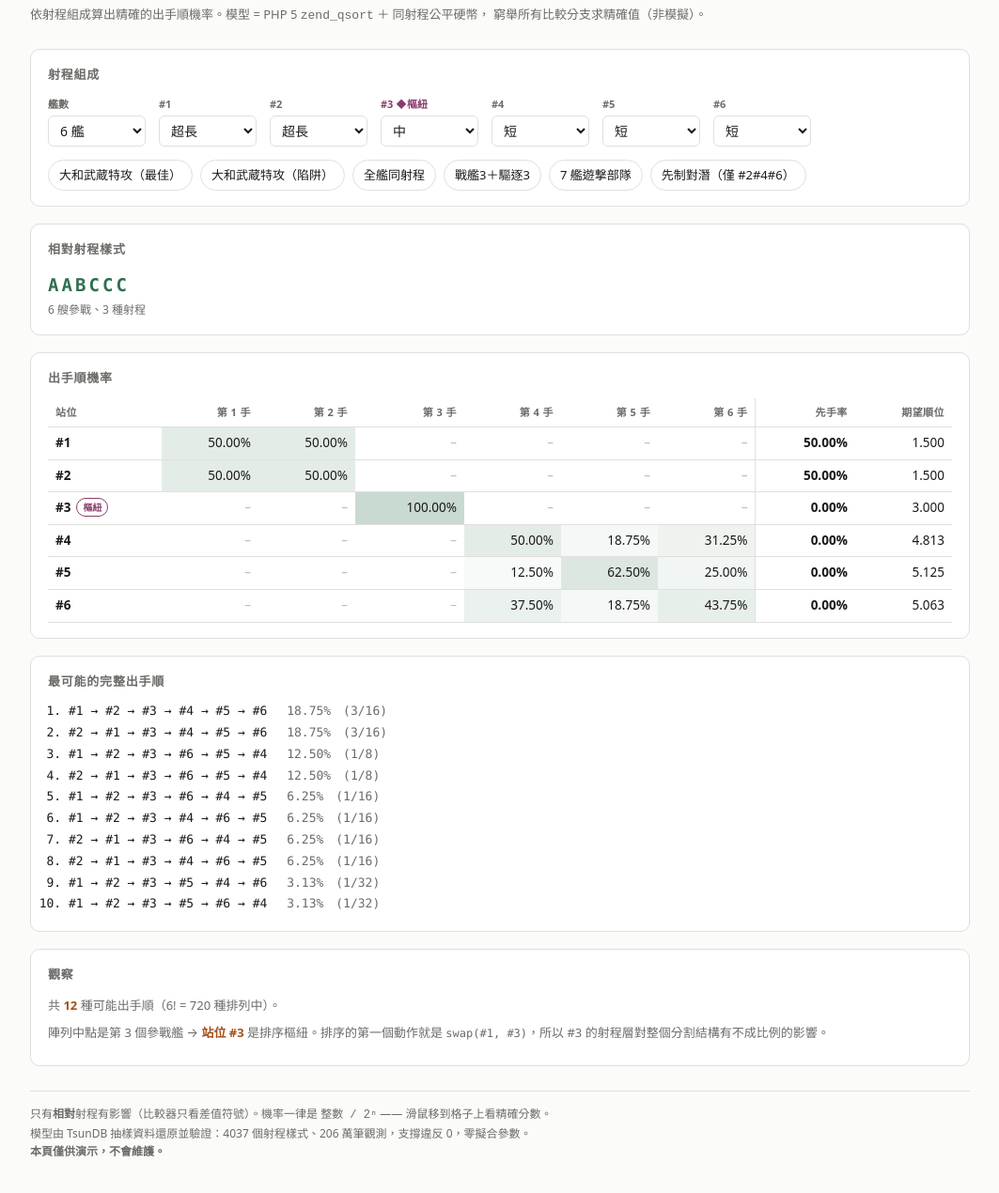
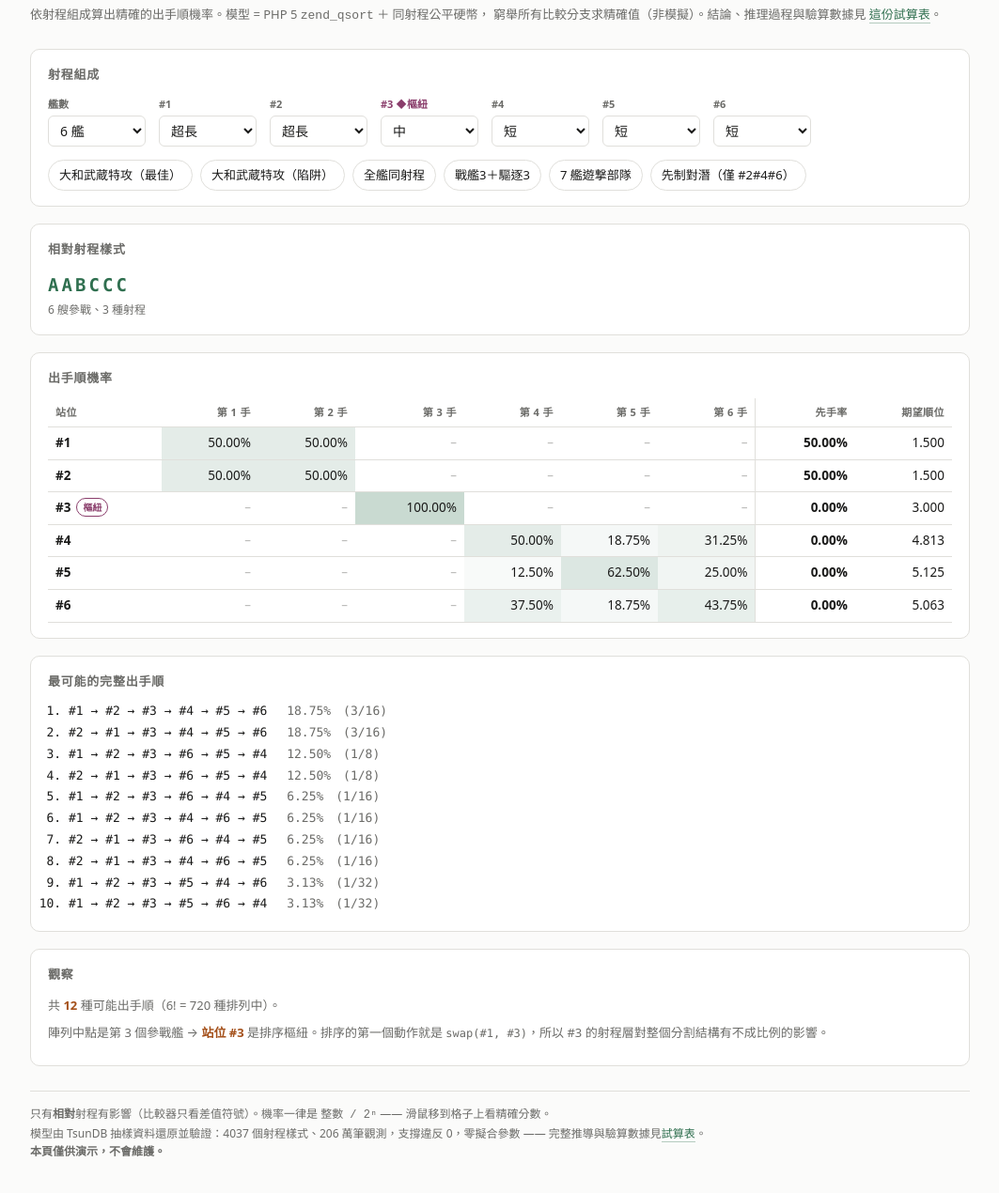
Before and after one commit to dube116/kancolle-shelling-order, a plain HTML site: page index.html in a window 1280 px wide. Shown: the part 120-1390 px from the top of the page at 94% size, without its empty margins (108-1171 px from the left). Drawn offline with Linux system fonts and the light colour scheme.

Commit message:
加上結論／推理過程／驗算數據的試算表連結
放在頂端說明段與 footer 驗證數字那行兩處，開新分頁避免弄丟
當下的計算結果。本頁原本沒有任何 <a> 元素，順帶補上符合主題
配色的連結樣式（深色模式一併處理）。

頁面仍為零外部載入資源，可離線使用。

```diff
--- a/index.html
+++ b/index.html
@@ -56,6 +56,9 @@ ol.orders span{color:var(--dim)}
 .notes b{color:var(--warn)}
 .notes code{font-family:ui-monospace,Menlo,monospace;font-size:12px}
 footer{font-size:12px;color:var(--dim);border-top:1px solid var(--line);padding-top:14px;margin-top:26px}
+a{color:var(--accent);text-decoration:none;
+  border-bottom:1px solid color-mix(in srgb,var(--accent) 35%,transparent)}
+a:hover{border-bottom-color:var(--accent)}
 </style>
 </head>
 <body>
@@ -66,7 +69,9 @@ footer{font-size:12px;color:var(--dim);border-top:1px solid var(--line);padding-
 
   <h1>砲擊順序計算器</h1>
   <p class="sub">依射程組成算出精確的出手順機率。模型 = PHP 5 <code>zend_qsort</code> ＋ 同射程公平硬幣，
-     窮舉所有比較分支求精確值（非模擬）。</p>
+     窮舉所有比較分支求精確值（非模擬）。結論、推理過程與驗算數據見
+     <a href="https://docs.google.com/spreadsheets/d/1bcTUcsVv2NCclrwRiJTk_Ap2Y-8nU3HpdbdchtGmdnk"
+        target="_blank" rel="noopener">這份試算表</a>。</p>
 
   <div class="card">
     <h2>射程組成</h2>
@@ -97,7 +102,9 @@ footer{font-size:12px;color:var(--dim);border-top:1px solid var(--line);padding-
 
   <footer>
     只有<b>相對</b>射程有影響（比較器只看差值符號）。機率一律是 <code>整數 / 2ⁿ</code> —— 滑鼠移到格子上看精確分數。<br>
-    模型由 TsunDB 抽樣資料還原並驗證：4037 個射程樣式、206 萬筆觀測，支撐違反 0，零擬合參數。<br>
+    模型由 TsunDB 抽樣資料還原並驗證：4037 個射程樣式、206 萬筆觀測，支撐違反 0，零擬合參數 ——
+    完整推導與驗算數據見<a href="https://docs.google.com/spreadsheets/d/1bcTUcsVv2NCclrwRiJTk_Ap2Y-8nU3HpdbdchtGmdnk"
+       target="_blank" rel="noopener">試算表</a>。<br>
     <b>本頁僅供演示，不會維護。</b>
   </footer>
 </div>
```
